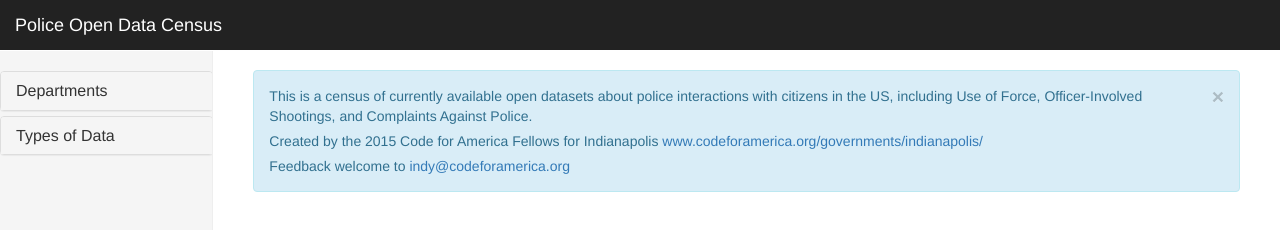
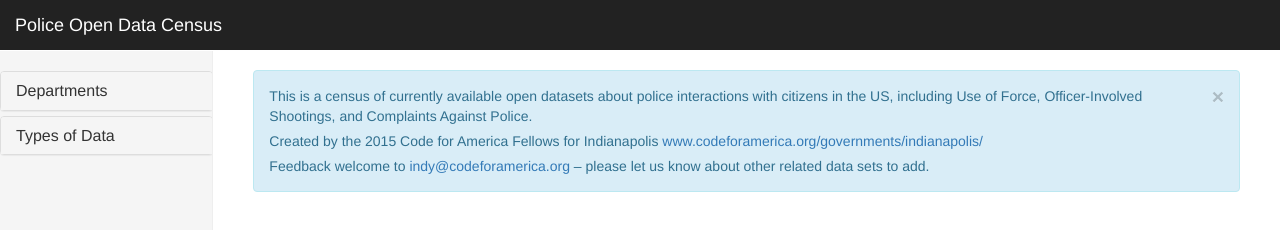
Before and after one commit to codeforamerica/PoliceOpenDataCensus, a plain HTML site: page index.html in a window 1280 px wide. Shown: the top 230 px of the page. Drawn offline with Linux system fonts and the light colour scheme; files that its build step writes are made by us from their sources; no server answers.

Commit message:
Update 2015-05-07T23:43:47.374Z

```diff
--- a/index.html
+++ b/index.html
@@ -70,7 +70,7 @@
                     <button type="button" class="close" data-dismiss="alert">×</button>
                     <p>This is a census of currently available open datasets about police interactions with citizens in the US, including Use of Force, Officer-Involved Shootings, and Complaints Against Police.</p>
                     <p>Created by the 2015 Code for America Fellows for Indianapolis <a href="www.codeforamerica.org/governments/indianapolis/">www.codeforamerica.org/governments/indianapolis/</a></p>
-                    <p>Feedback welcome to <a href="mailto:indy@codeforamerica.org">indy@codeforamerica.org</a></p>
+                    <p>Feedback welcome to <a href="mailto:indy@codeforamerica.org">indy@codeforamerica.org</a> – please let us know about other related data sets to add.</p>
                 </div>
             </div>
             <div id="cards" class="col-xs-10 col-sm-9 col-sm-offset-3 col-md-10 col-md-offset-2 mains">
```
